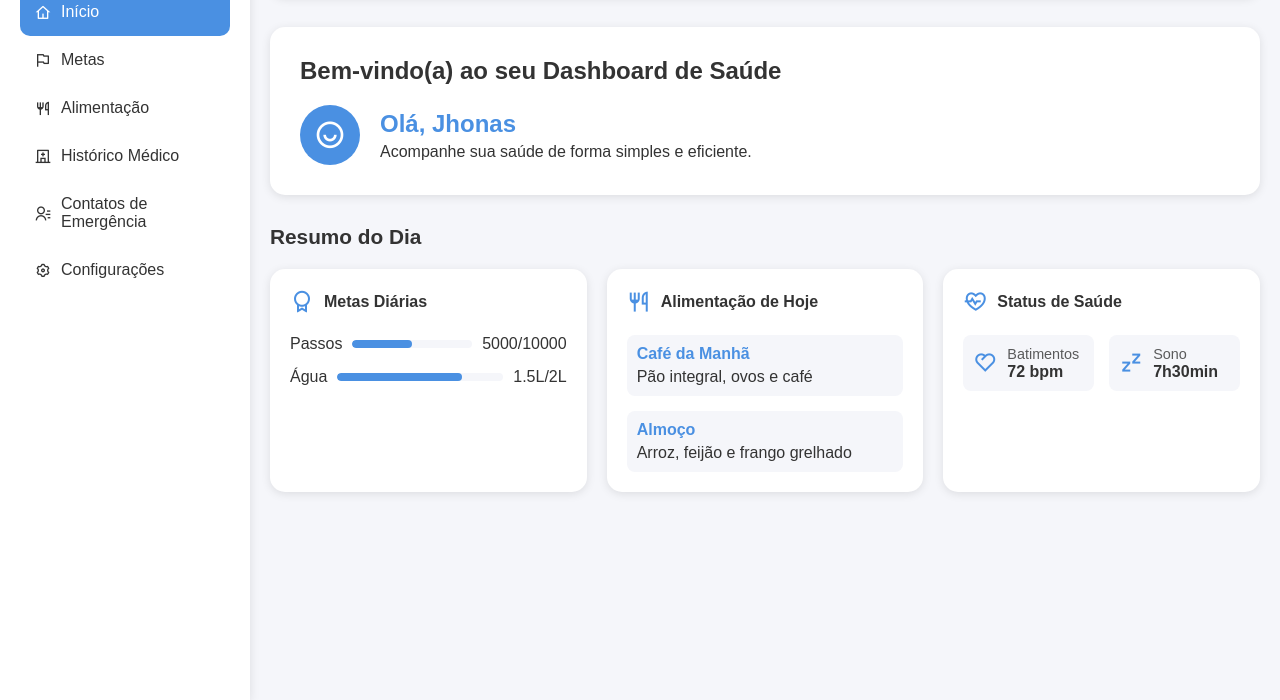
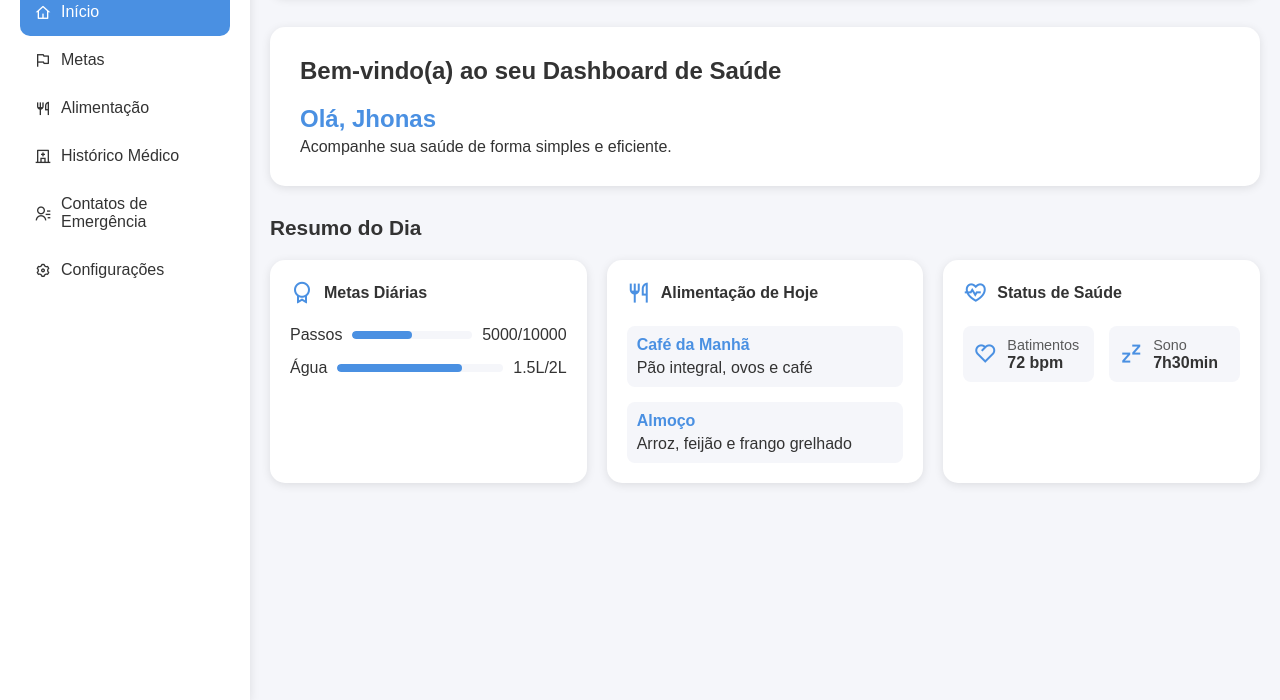
Before and after one commit to Imayagmb/VidaPlena, a plain HTML site: page index.html in a window 1280 px wide. Shown: the part 100-800 px from the top of the page. Drawn offline with nearby package versions, Linux system fonts and the light colour scheme.

Commit message:
atualizando

```diff
--- a/index.html
+++ b/index.html
@@ -63,9 +63,7 @@
           <div class="bem-vindo-content">
             <h2>Bem-vindo(a) ao seu Dashboard de Saúde</h2>
             <div class="user-info">
-              <div class="user-avatar">
-                <i class="ri-user-smile-line"></i>
-              </div>
+
               <div class="user-details">
                 <h3>Olá, Jhonas</h3>
                 <p>Acompanhe sua saúde de forma simples e eficiente.</p>
```
